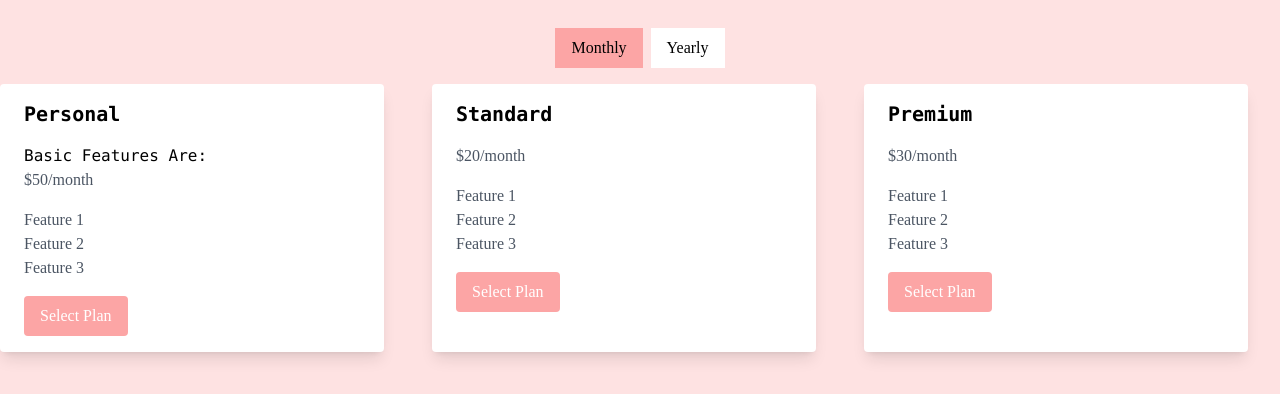
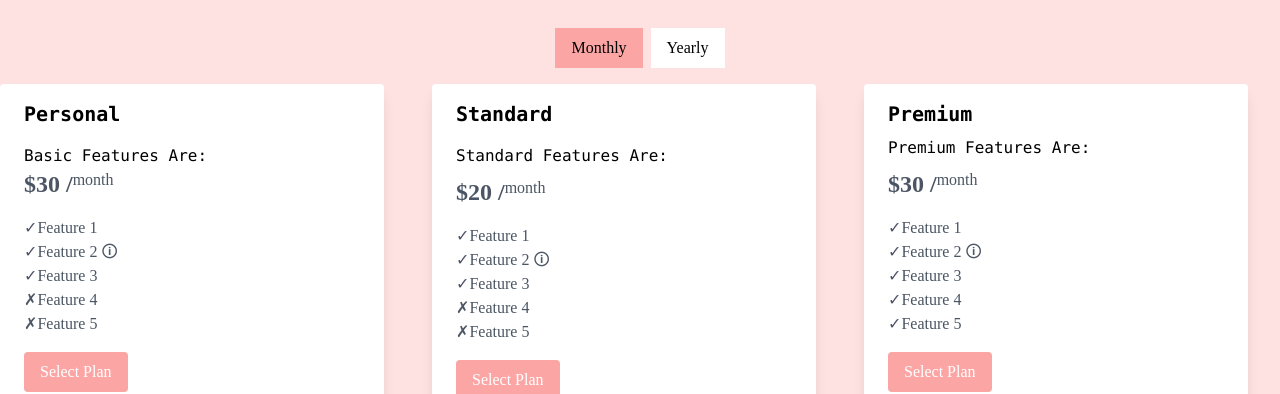
Before and after one commit to arushiMWork2004/maqroBudgetStore, a Next.js app: page / in a window 1280 px wide. Shown: the part 2100-2494 px from the top of the page. Built offline with nearby package versions, Linux system fonts and the light colour scheme.

Commit message:
Update Pricing.jsx

```diff
--- a/components/Pricing.jsx
+++ b/components/Pricing.jsx
@@ -33,14 +33,21 @@ const PricingPlan = () => {
           <div className="px-6 py-4">
             <h2 className="text-xl font-bold font-mono mb-4">Personal</h2>
             <p className="font-mono">Basic Features Are:</p>
+            <div className = "inline-flex">
+            <p className="text-gray-600 text-2xl font-bold mb-4">
+              {isMonthly ? '$30  /' : '$300 /'}
+            </p>
             <p className="text-gray-600 mb-4">
-              {isMonthly ? '$50/month' : '$100/year'}
+              {isMonthly ? 'month' : ' year'}
             </p>
+            </div>
 
             <ul className="text-gray-600">
-              <li>Feature 1</li>
-              <li>Feature 2</li>
-              <li>Feature 3</li>
+              <li>✓Feature 1</li>
+              <li>✓Feature 2 🛈</li>
+              <li>✓Feature 3</li>
+              <li>✗Feature 4</li>
+              <li>✗Feature 5</li>
             </ul>
             <button className="bg-red-300 text-white py-2 px-4 mt-4 rounded">
               Select Plan
@@ -50,13 +57,21 @@ const PricingPlan = () => {
         <div className="max-w-sm rounded overflow-hidden shadow-lg bg-white">
           <div className="px-6 py-4">
             <h2 className="text-xl font-bold font-mono mb-4">Standard</h2>
+            <p className="font-mono mb-2">Standard Features Are:</p>
+            <div className = "inline-flex">
+            <p className="text-gray-600 text-2xl font-bold mb-4">
+              {isMonthly ? '$20  /' : '$150 /'}
+            </p>
             <p className="text-gray-600 mb-4">
-              {isMonthly ? '$20/month' : '$200/year'}
+              {isMonthly ? 'month' : ' year'}
             </p>
+            </div>
             <ul className="text-gray-600">
-              <li>Feature 1</li>
-              <li>Feature 2</li>
-              <li>Feature 3</li>
+              <li>✓Feature 1</li>
+              <li>✓Feature 2 🛈</li>
+              <li>✓Feature 3</li>
+              <li>✗Feature 4</li>
+              <li>✗Feature 5</li>
             </ul>
             <button className="bg-red-300 text-white py-2 px-4 mt-4 rounded">
               Select Plan
@@ -65,14 +80,22 @@ const PricingPlan = () => {
         </div>
         <div className="max-w-sm rounded overflow-hidden shadow-lg bg-white">
           <div className="px-6 py-4">
-            <h2 className="text-xl font-bold font-mono mb-4">Premium</h2>
+            <h2 className="text-xl font-bold font-mono mb-2">Premium</h2>
+            <p className="font-mono mb-2">Premium Features Are:</p>
+            <div className = "inline-flex">
+            <p className="text-gray-600 text-2xl font-bold mb-4">
+              {isMonthly ? '$30  /' : '$300 /'}
+            </p>
             <p className="text-gray-600 mb-4">
-              {isMonthly ? '$30/month' : '$300/year'}
+              {isMonthly ? 'month' : ' year'}
             </p>
+            </div>
             <ul className="text-gray-600">
-              <li>Feature 1</li>
-              <li>Feature 2</li>
-              <li>Feature 3</li>
+              <li>✓Feature 1</li>
+              <li>✓Feature 2 🛈</li>
+              <li>✓Feature 3</li>
+              <li>✓Feature 4</li>
+              <li>✓Feature 5</li>
             </ul>
             <button className="bg-red-300 text-white py-2 px-4 mt-4 rounded">
               Select Plan
```
